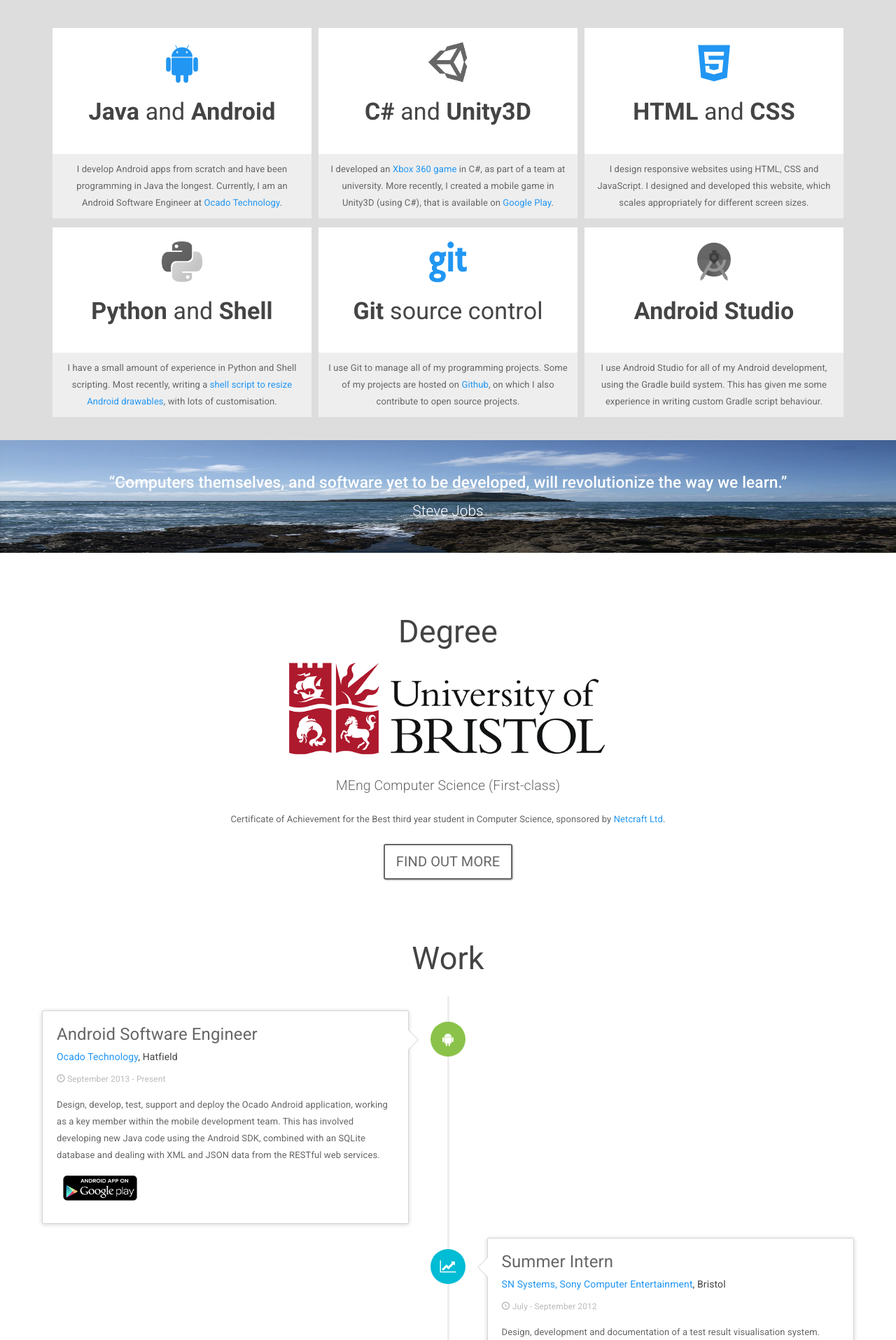
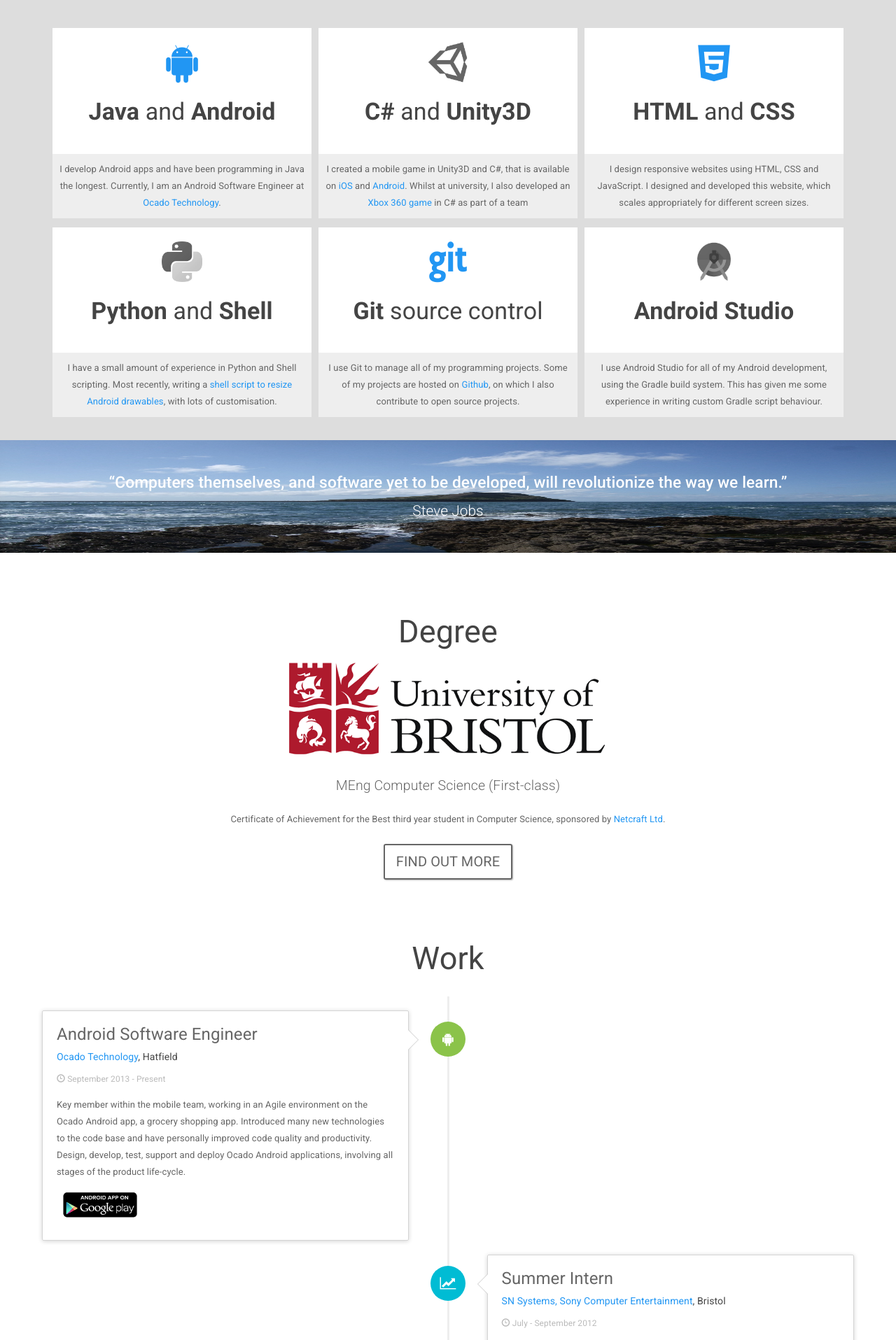
Before and after one commit to npmcdn-to-unpkg-bot/andrewlord1990.github.io, a PHP site: page / in a window 1280 px wide. Shown: the part 2242-4157 px from the top of the page at 70% size. Run offline with PHP 8.4, Linux system fonts and the light colour scheme; some libraries are stand-ins or nearby versions.

Commit message:
Improved text content.

```diff
--- a/css/main.css
+++ b/css/main.css
@@ -287,12 +287,9 @@
 }
 
 @media(min-width:767px) {
-    #dinnerTimeModal .description,
-    #rdaModal .description,
-    .screenshot {
+    #dinnerTimeModal .description, #rdaModal .description, .screenshot {
         margin-top: 0;
     }
-
     #dinnerTimeModal ul,
     #rdaModal ul {
         margin-top: 40px;
@@ -307,6 +304,10 @@
 
 #crosscrownModal img {
     margin-bottom: 20px;
+}
+
+#wackyBatModal .google-play-badge {
+    margin-top: 20px;
 }
 
 #wackyBatModal .google-play-badge img {
--- a/index.html
+++ b/index.html
@@ -27,7 +27,7 @@
     <![endif]-->
 
     <link href="css/floating-labels.min.css" rel="stylesheet" type="text/css">
-    <link href="css/main.min.css" rel="stylesheet" type="text/css">
+    <link href="css/main.css" rel="stylesheet" type="text/css">
 
     <script src='https://www.google.com/recaptcha/api.js'></script>
 
@@ -291,7 +291,7 @@
                     <i class="fa fa-android"></i>
                     <h3><strong>Java</strong> and <strong>Android</strong></h3>
                 </div>
-                <p>I develop Android apps from scratch and have been programming in Java the longest. Currently, I am an Android Software Engineer at <a href="http://www.ocadotechnology.com/">Ocado Technology</a>.</p>
+                <p>I develop Android apps and have been programming in Java the longest. Currently, I am an Android Software Engineer at <a href="http://www.ocadotechnology.com/">Ocado Technology</a>.</p>
             </div>
 
             <div class="col-sm-6 col-md-4 text-center skill">
@@ -299,7 +299,7 @@
                     <img src="img/unity3d.jpg" alt="Unity3D" />
                     <h3><strong>C#</strong> and <strong>Unity3D</strong></h3>
                 </div>
-                <p>I developed an <a href="https://github.com/andrewlord1990/resonance-game">Xbox 360 game</a> in C#, as part of a team at university. More recently, I created a mobile game in Unity3D (using C#), that is available on <a href="https://play.google.com/store/apps/details?id=com.blastcapgames.wackybat">Google Play</a>.</p>
+                <p>I created a mobile game in Unity3D and C#, that is available on <a href="http://apple.co/1H4JrFw">iOS</a> and <a href="http://bit.ly/1IDLQN7">Android</a>. Whilst at university, I also developed an <a href="https://github.com/andrewlord1990/resonance-game">Xbox 360 game</a> in C# as part of a team</p>
             </div>
 
             <div class="clearfix visible-sm-block"></div>
@@ -392,7 +392,7 @@
                             </p>
                         </div>
                         <div class="timeline-body">
-                            <p>Design, develop, test, support and deploy the Ocado Android application, working as a key member within the mobile development team. This has involved developing new Java code using the Android SDK, combined with an SQLite database and dealing with XML and JSON data from the RESTful web services.</p>
+                            <p>Key member within the mobile team, working in an Agile environment on the Ocado Android app, a grocery shopping app. Introduced many new technologies to the code base and have personally improved code quality and productivity. Design, develop, test, support and deploy Ocado Android applications, involving all stages of the product life-cycle.</p>
                             <p class="google-play-badge">
                                 <a href="https://play.google.com/store/apps/details?id=com.ocado.mobile.android"><img src="img/google-play-badge.png">
                                 </a>
@@ -426,7 +426,7 @@
                             </p>
                         </div>
                         <div class="timeline-body">
-                            <p>Summer of 2011 involved the specification, design and development of a care plan system for the company's group of care homes, written in C#. Since then, I have developed, maintained and provided support for their company website, a new, updated, version of which is due to be released soon.</p>
+                            <p>Summer of 2011 involved the specification, design and development of a care plan system for the company's group of care homes, written in C#. Since then work has involved, writing from scratch, maintaining and providing support for their company website. A new responsive version of the website was recently developed using Bootstrap.</p>
                         </div>
                     </div>
                 </li>
@@ -530,13 +530,16 @@
                     <div class="container-fluid">
                         <p class="text-center lead">Dinner Time is a meal-timing assistant app for Android.</p>
                         <div class="row">
-                            <div class="col-sm-6">
+                            <div class="col-sm-5">
                                 <img src="img/projects/dinnertime/dinner-time.png" class="img-responsive center-block" alt="Dinner time home screen" />
                             </div>
-                            <div class="col-sm-5">
-                                <p class="description">The app will allow mutiple timers to run simultaneously and remind you when each element of the meal needs to start cooking. The app targets Android 5 and follows <a href="http://www.google.com/design/spec/material-design/introduction.html">Material design</a> principles.</p>
+                            <div class="col-sm-6">
+                                <ul class="description">
+                                    <li>Uses the latest Android features: Navigation Drawer, Fragments, Card Views and Material Design.</li>
+                                    <li>The concept is for you to be able to setup multiple timers for each component of a meal and for the app to tell you when each part needs to start cooking. The aim is for it to take the complexity out of timing complex meals.</li>
+                                </ul>
                                 <ul class="list-group">
-                                    <li class="list-group-item"><strong>Language: </strong>Java</li>
+                                    <li class="list-group-item"><strong>Language: </strong>Java, Android</li>
                                     <li class="list-group-item"><strong>Platform: </strong>Android</li>
                                     <li class="list-group-item"><strong>Availability: </strong>In Development</li>
                                 </ul>
@@ -567,7 +570,7 @@
                                 <img src="img/projects/personalweb/personal-web.png" class="img-responsive center-block" alt="Personal website home page" />
                             </div>
                             <div class="col-sm-6">
-                                <p>This website contains details of my projects and skills. To help make it responsive, I used <a href="http://getbootstrap.com/">Bootstrap</a>, using the <a href="https://bootswatch.com/paper/">Paper theme</a>. It scales correctly for screen sizes from mobile phones up to large desktops.</p>
+                                <p>Developed to showcase my projects and skills. To help make it responsive, I used <a href="http://getbootstrap.com/">Bootstrap</a>, using the <a href="https://bootswatch.com/paper/">Paper theme</a>. It scales correctly for screen sizes from mobile phones up to large desktops.</p>
                             </div>
                             <div class="col-sm-5">
                                 <ul class="list-group">
@@ -606,21 +609,24 @@
                                 <img src="img/projects/wackybat/wacky-bat2.png" alt="Wacky Bat gameplay" class="img-responsive center-block" />
                             </div>
                             <div class="col-sm-6 description">
-                                <p>An addictive free-to-play endless arcade game, using simple one-touch controls. The aim of the game is to fly as far as you can, collecting fruit along the way whilst avoiding a variety of obstacles and trying to beat your previous score. Please see the <a href="http://www.blastcapgames.com/">Blast Cap Games website</a> for more information.</p>
+                                <ul><li>
+    Solely conceived, designed and developed, using C# and the Unity3D cross-platform game engine.</li>
+<li>Prepared assets and text for app store listings, including taking screenshots and creating a game trailer.</li>
+                                    <li>Features include: obstacle spawning using changing probabilities; Google Play Games/Game Center integration; sound and particle effects; increasing difficulty and a custom developed menu system.</li>
+                                </ul>
+                                <p>Please see the <a href="http://www.blastcapgames.com/">Blast Cap Games website</a> for more information.</p>
+                            </div>
+                            <div class="col-sm-6 description">
+                                <ul class="list-group">
+                                    <li class="list-group-item"><strong>Language: </strong>C#, Unity3D</li>
+                                    <li class="list-group-item"><strong>Platform: </strong>Android, iOS</li>
+                                </ul>
                                 <p class="google-play-badge">
                                     <a href="http://apple.co/1H4JrFw"><img src="img/apple-app-store-badge.png" alt="Download Wacky Bat" />
                                     </a>
                                     <a href="http://bit.ly/1IDLQN7"><img src="img/google-play-badge.png" alt="Download Wacky Bat" />
                                     </a>
                                 </p>
-                            </div>
-                            <div class="col-sm-6 description">
-                                <ul class="list-group">
-                                    <li class="list-group-item"><strong>Language: </strong>C# / Unity3D</li>
-                                    <li class="list-group-item"><strong>Platform: </strong>Android, iOS</li>
-                                    <li class="list-group-item"><strong>Availability: </strong><a href="http://apple.co/1H4JrFw">App Store</a> and <a href="http://bit.ly/1IDLQN7">Google Play</a>
-                                    </li>
-                                </ul>
                             </div>
                         </div>
                     </div>
@@ -648,7 +654,7 @@
                                 <img src="img/projects/crosscrownweb/crosscrownweb.png" class="img-responsive center-block" alt="Crosscrown Ltd website" />
                             </div>
                             <div class="col-sm-6">
-                                <p>The website was recently rewritten from scratch, with responsive design enabled by <a href="http://getbootstrap.com/">Bootstrap</a>. The new version will be released soon, once details of all of the care homes have been updated by company management.</p>
+                                <p>Developed in HTML, CSS, JavaScript and PHP, with assets created using GIMP. In 2014, used Bootstrap to completely overhaul the website, making it responsive and giving it a modern design.</p>
                             </div>
                             <div class="col-sm-5">
                                 <ul class="list-group">
@@ -694,7 +700,7 @@
                             </div>
                             <div class="col-sm-6 description">
                                 <ul class="list-group">
-                                    <li class="list-group-item"><strong>Language: </strong>C# / XNA Game Studio</li>
+                                    <li class="list-group-item"><strong>Language: </strong>C#, XNA Game Studio</li>
                                     <li class="list-group-item"><strong>Platform: </strong>Xbox 360, Windows</li>
                                     <li class="list-group-item"><strong>Availability: </strong><a href="https://github.com/andrewlord1990/resonance-game">Github</a>
                                     </li>
@@ -800,6 +806,8 @@
                             <div class="col-sm-6 screenshot">
                                 <img src="img/projects/fyp/fyp.png" alt="Robocode project RL robot battle" class="img-responsive center-block" />
                             </div>
+                        </div>
+                        <div class="row">
                             <div class="col-sm-6">
                                 <p>Robocode is an open source Java game, that allows programmed robots to fight each other in battles. Development consisted of a framework to allow people to play robots that have learned their behaviour in the game. The Reinforcement Learning algorithm managed to learn a behaviour that could beat a hand-coded robot.</p>
                             </div>
@@ -807,8 +815,7 @@
                                 <ul class="list-group">
                                     <li class="list-group-item"><strong>Language: </strong>Java</li>
                                     <li class="list-group-item"><strong>Platform: </strong>Windows, Linux, Mac</li>
-                                    <li class="list-group-item"><strong>Availability: </strong> Please contact me
-                                    </li>
+                                    <li class="list-group-item"><strong>Availability: </strong> Please contact me</li>
                                 </ul>
                             </div>
                         </div>
```
